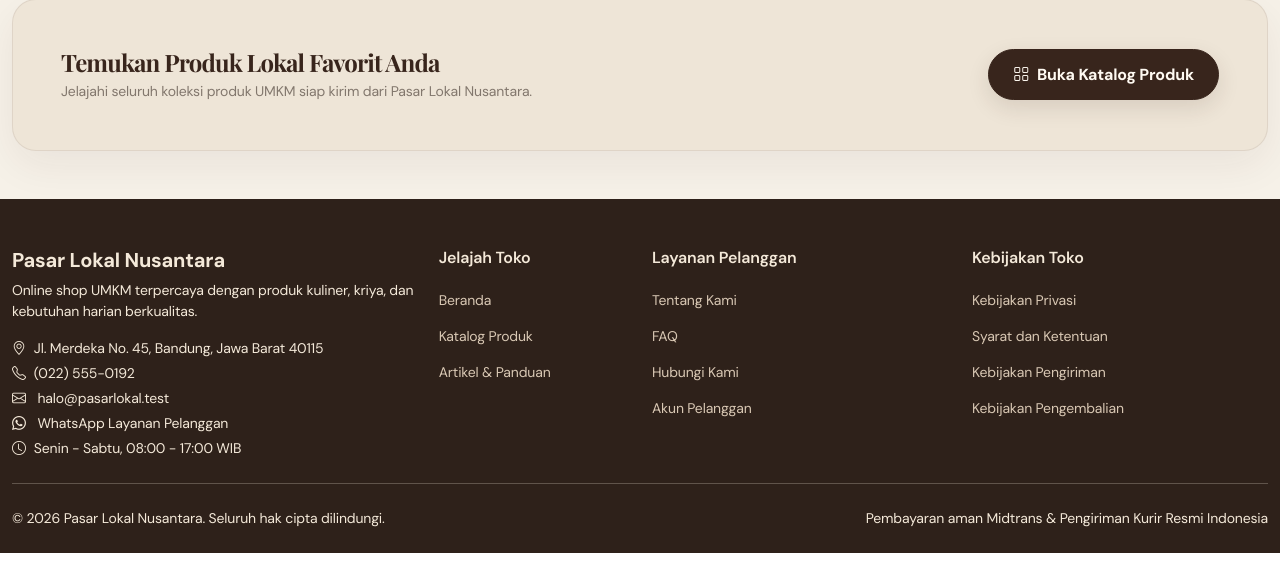
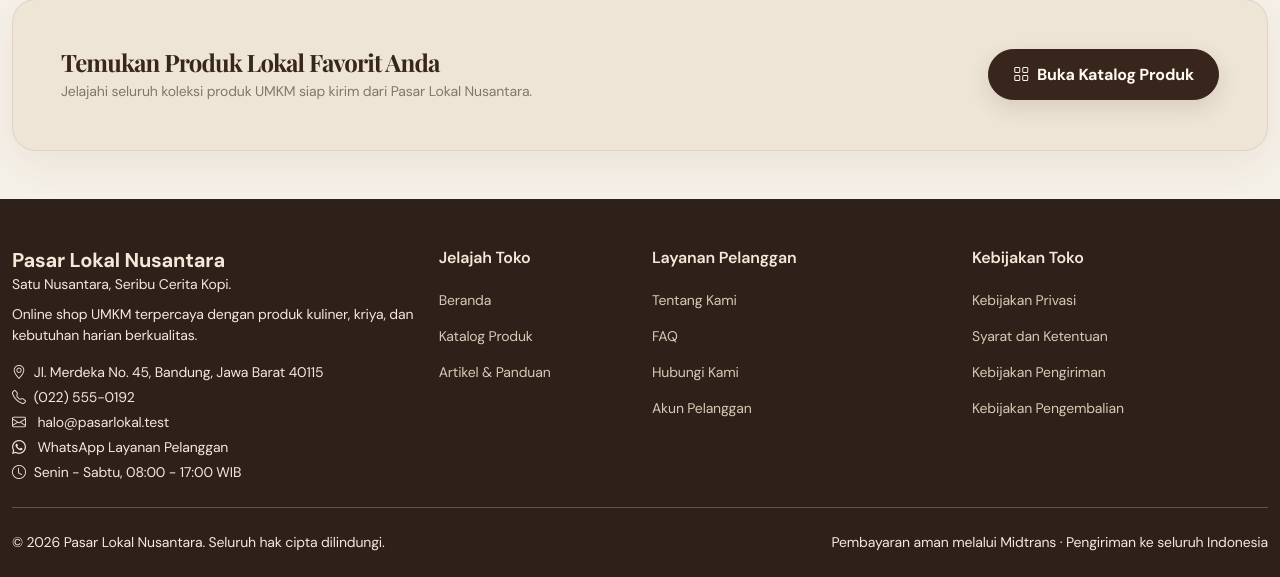
Before and after one commit to ProjectKangcutz/toko_kopi, a Laravel app: page / in a window 1280 px wide. Shown: the part 1316-1893 px from the top of the page. Before the commit the page ends 1869 px from the top, so only its background shows below. Run offline with Laravel 12, Linux system fonts and the light colour scheme; data comes from the database, SQL or seed files in the repository; data that the repository does not hold is empty; some libraries are stand-ins or nearby versions.

Commit message:
Refine storefront copy for Indonesian specialty coffee brand

```diff
--- a/resources/views/components/footer.blade.php
+++ b/resources/views/components/footer.blade.php
@@ -25,7 +25,7 @@
                             style="height: 36px; max-width: 120px;"
                         >
                     @endif
-                    <h5 class="fw-bold text-mlm-primary mb-0">{{ $storeName }}</h5>
+                    <div><h5 class="fw-bold text-mlm-primary mb-0">{{ $storeName }}</h5><span class="small text-mlm-muted">Satu Nusantara, Seribu Cerita Kopi.</span></div>
                 </div>
                 <p class="text-mlm-muted small mb-3">{{ $storeSettings['store_description'] ?? '' }}</p>
 
@@ -128,7 +128,7 @@
         <hr class="my-4">
         <div class="d-flex flex-column flex-sm-row justify-content-between align-items-center gap-2 small text-mlm-muted">
             <span>&copy; {{ date('Y') }} {{ $storeName }}. Seluruh hak cipta dilindungi.</span>
-            <span>Pembayaran aman Midtrans &amp; Pengiriman Kurir Resmi Indonesia</span>
+            <span>Pembayaran aman melalui Midtrans &middot; Pengiriman ke seluruh Indonesia</span>
         </div>
     </div>
 </footer>
```
